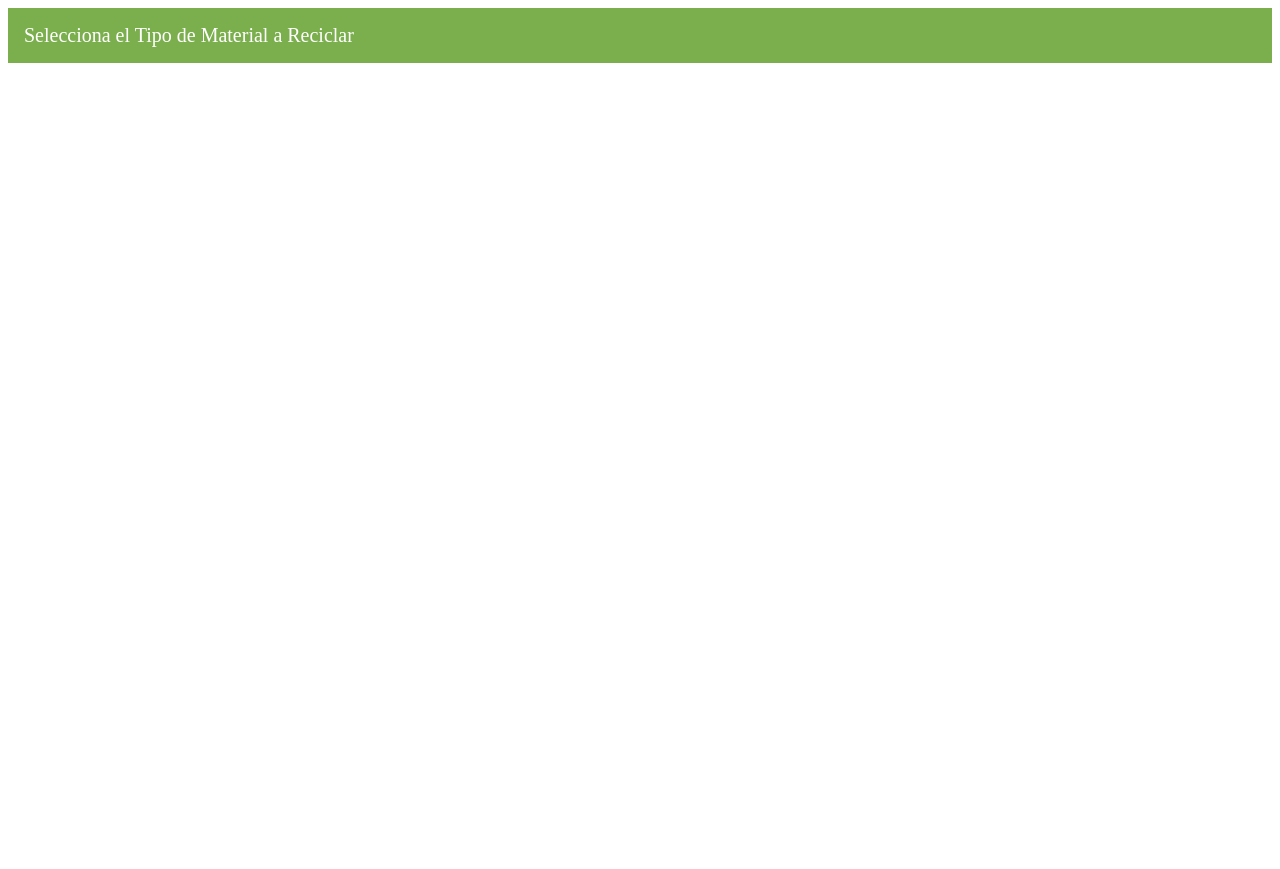
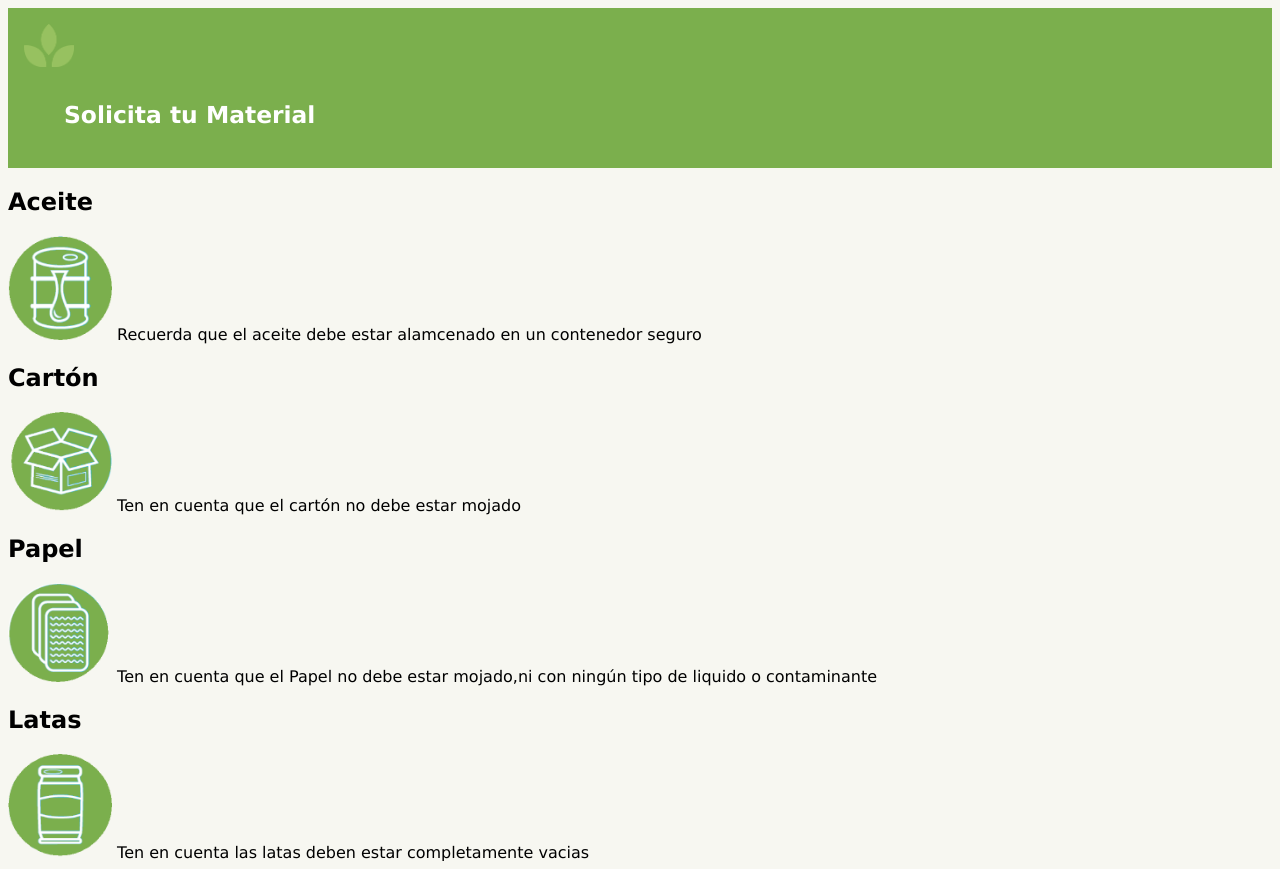
Before and after one commit to Kiba5402/pruebaHeroku, a PHP site: page /site_media/html/Usuario/main.html in a window 1280 px wide. Before the commit the page ends 63 px from the top, so only its background shows below. Run offline with PHP 8.4, Linux system fonts and the light colour scheme.

Commit message:
Formularios Usuario

```diff
--- a/index.php
+++ b/index.php
@@ -25,7 +25,7 @@ and open the template in the editor.
         <meta name="viewport" content="width=device-width, initial-scale=1.0">
         <meta charset="UTF-8">
     </head>
-    <body id="contentMain" style="background: #f7f7f1;overflow-y: hidden;">
+    <body id="contentMain" style="background: #f7f7f1;overflow-x: hidden;">
         <?php
         include './site_media/html/home.html';
         //include './site_media/html/Formulario-Registro.html';
--- a/site_media/css/Usuario/estilo.css
+++ b/site_media/css/Usuario/estilo.css
@@ -1,3 +1,7 @@
+html {
+  font-family: "Lucida Sans", sans-serif;
+}
+
 .form_titulo
 {
     margin: 0em 0em 1em 0em;
@@ -13,6 +17,13 @@
 {
     padding: 10px 30px;
 }
+
+.LblMateriales {
+  padding: 2px;
+}
+
+
+
 
 input
 {
--- a/site_media/html/Usuario/main.html
+++ b/site_media/html/Usuario/main.html
@@ -1,20 +1,58 @@
-<!DOCTYPE html>
-<!--
-To change this license header, choose License Headers in Project Properties.
-To change this template file, choose Tools | Templates
-and open the template in the editor.
--->
-
 <html>
     <head>
-        <title>Material</title>
+        <title>Home</title>
         <meta charset="UTF-8">
         <meta name="viewport" content="width=device-width, initial-scale=1.0">
-        <link rel="stylesheet"  href="estilo.css">
+        <link rel="stylesheet"  href="../../../site_media/css/Usuario/estilo.css">
     </head>
+<body id="contentMain" style="background: #f7f7f1;overflow-x: hidden;">
+    <div class="containe-fluid" style="overflow: hidden;">
+    <div class="form_titulo">
+       <div class="row">
+            <div class="col-1">
+                <img src="../../../site_media/img/logo.png" style="width: 2.5em;" class="rounded" alt="...">
+                    <div class="col-11" style="padding: 0.5em 0em 0em 2em;">
+                        <h3>Solicita tu Material</h3>
+                    </div>
+            </div>
+         </div>
+    </div>
 
-    <body>
-      <h2 class="form_titulo">Selecciona el Tipo de Material a Reciclar</h2>
-        <form action="main.php" method="post" class="formulario-registro">
-    </body>
-</html>
+
+<div clas="row">
+<h2 class="col-1">Aceite</h2>
+<a href="FormularioAgendamiento.html"><img  src="../../../site_media/img/Aceite.png" style="width: 6.5em;" ></a>
+<label class="col-10">Recuerda que el aceite debe estar alamcenado en un contenedor seguro</label>
+<br>
+ </div>
+
+ <div clas="row">
+<h2 class="col-1">Cartón</h2>
+<a href="FormularioAgendamiento.html"><img src="../../../site_media/img/Carton.png" style="width: 6.5em;"></a>
+<label class="col-10">Ten en cuenta que el cartón no debe estar mojado</label>
+<br>
+</div>
+
+
+ <div clas="row">
+<h2 class="col-1">Papel</h2>
+<a href="FormularioAgendamiento.html"><img src="../../../site_media/img/Papel.png" style="width: 6.5em;"></a>
+<label class="col-10">Ten en cuenta que el Papel no debe estar mojado,ni con ningún tipo de liquido o contaminante</label>
+<br>
+</div>
+
+<div clas="row">
+<h2 class="col-1">Latas</h2>
+<a href="FormularioAgendamiento.html"><img src="../../../site_media/img/Latas.png" style="width: 6.5em;"></a>
+<label class="col-10">Ten en cuenta las latas deben estar completamente vacias</label>
+<br>
+</div>
+
+</div>
+</div>
+
+
+
+
+</body>
+ </html>
--- a/site_media/html/home.html
+++ b/site_media/html/home.html
@@ -17,8 +17,8 @@
 					  <p>
 					  	<a href="#ancla" id="registroBtn" onclick="accionBtn(this)">Registrarme</a>
 					  </p>
-					  <button class="offset-9 col-3 btn btn-small btn-success pull-right"
-					   style="background-color: #7baf4d;border-color: #7baf4d;">Login</button>
+					  <a href="./site_media/html/Usuario/main.html"><button class="offset-9 col-3 btn btn-small btn-success pull-right"
+					   style="background-color: #7baf4d;border-color: #7baf4d;" >Login</button>
 				</div>
 			</div>
         </div>
```
Also changed, not shown: site_media/html/Formulario-Registro.html (+32 -2 lines), site_media/html/Usuario/FormularioAgendamiento.html (added, +115 -0 lines), site_media/img/Aceite.png (added), site_media/img/AggregarImagenes.png (added), site_media/img/Carton.png (added), site_media/img/Latas.png (added), site_media/img/Papel.png (added), site_media/img/PlasticosPet.png (added).
